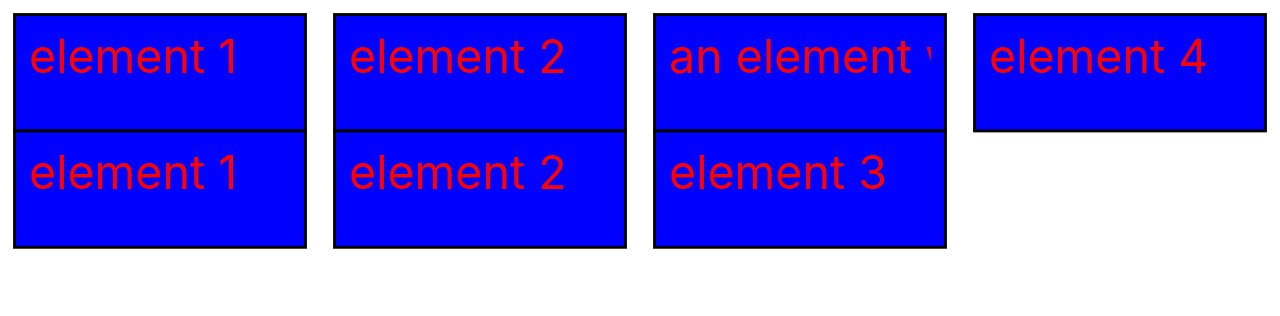
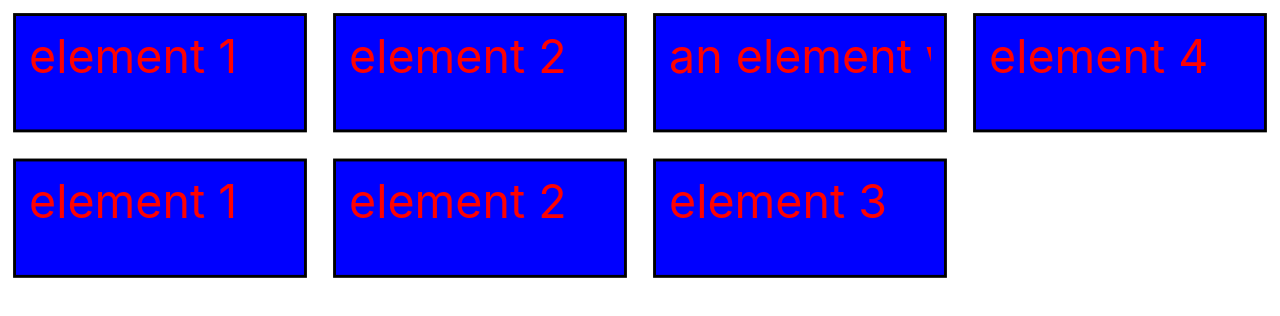
Before and after one commit to tkreyling/svg-experiments, a React (Create React App) app: page / in a window 1280 px wide. Shown: the top 316 px of the page. Built offline with nearby package versions, Linux system fonts and the light colour scheme.

Commit message:
Added VERTICAL_SPACING

```diff
--- a/src/App.tsx
+++ b/src/App.tsx
@@ -13,6 +13,7 @@ export const MARGIN_SIDE = 5;
 export const ELEMENT_WIDTH = 100;
 export const ELEMENT_HEIGHT = 40;
 export const HORIZONTAL_SPACING = 10;
+export const VERTICAL_SPACING = 10;
 export const TEXT_PADDING = 5;
 
 export function widthOfLayers(layers: any[][]) {
@@ -35,7 +36,7 @@ export function layoutHorizontally(elements: string[], layerIndex: number): Rect
     return elements.map((element, index) => {
         return {
             x: index * (ELEMENT_WIDTH + HORIZONTAL_SPACING) + MARGIN_SIDE,
-            y: layerIndex * ELEMENT_HEIGHT + MARGIN_TOP,
+            y: layerIndex * (ELEMENT_HEIGHT + VERTICAL_SPACING) + MARGIN_TOP,
             element: element,
             key: layerIndex + "_" + index
         }
```
